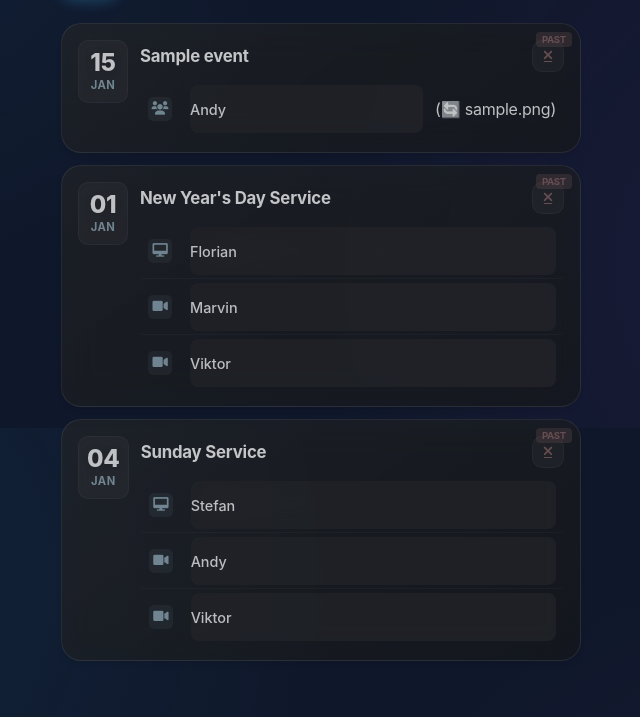
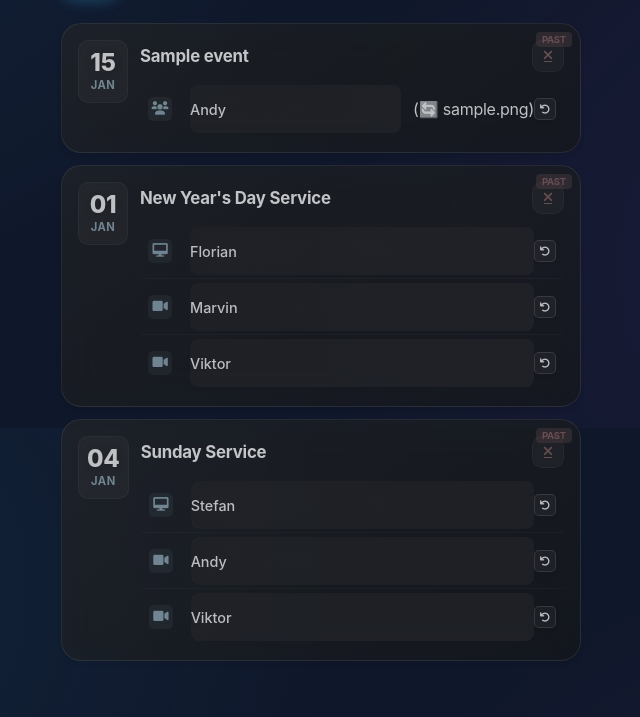
Before and after one commit to flodisterhoft-ops/livestream-schedule, a Flask app: page / in a window 1280 px wide. Shown: the part 372-1089 px from the top of the page, without its empty margins (319-959 px from the left). Run offline with Flask 3, Linux system fonts and the light colour scheme; the visitor is signed in with stand-in values (Sample User, id 1); tables that the repository leaves empty hold one stand-in row (values such as "Sample post"); some libraries are stand-ins or nearby versions.

Commit message:
Allow managers to confirm/decline past events

```diff
--- a/app/static/css/style.css
+++ b/app/static/css/style.css
@@ -285,6 +285,11 @@ header {
 
 .card.past .action-btn {
     display: none;
+}
+
+/* Allow managers to interact with past event buttons */
+body.manager-mode .card.past .action-btn {
+    display: flex;
 }
 
 /* Date column */
```
